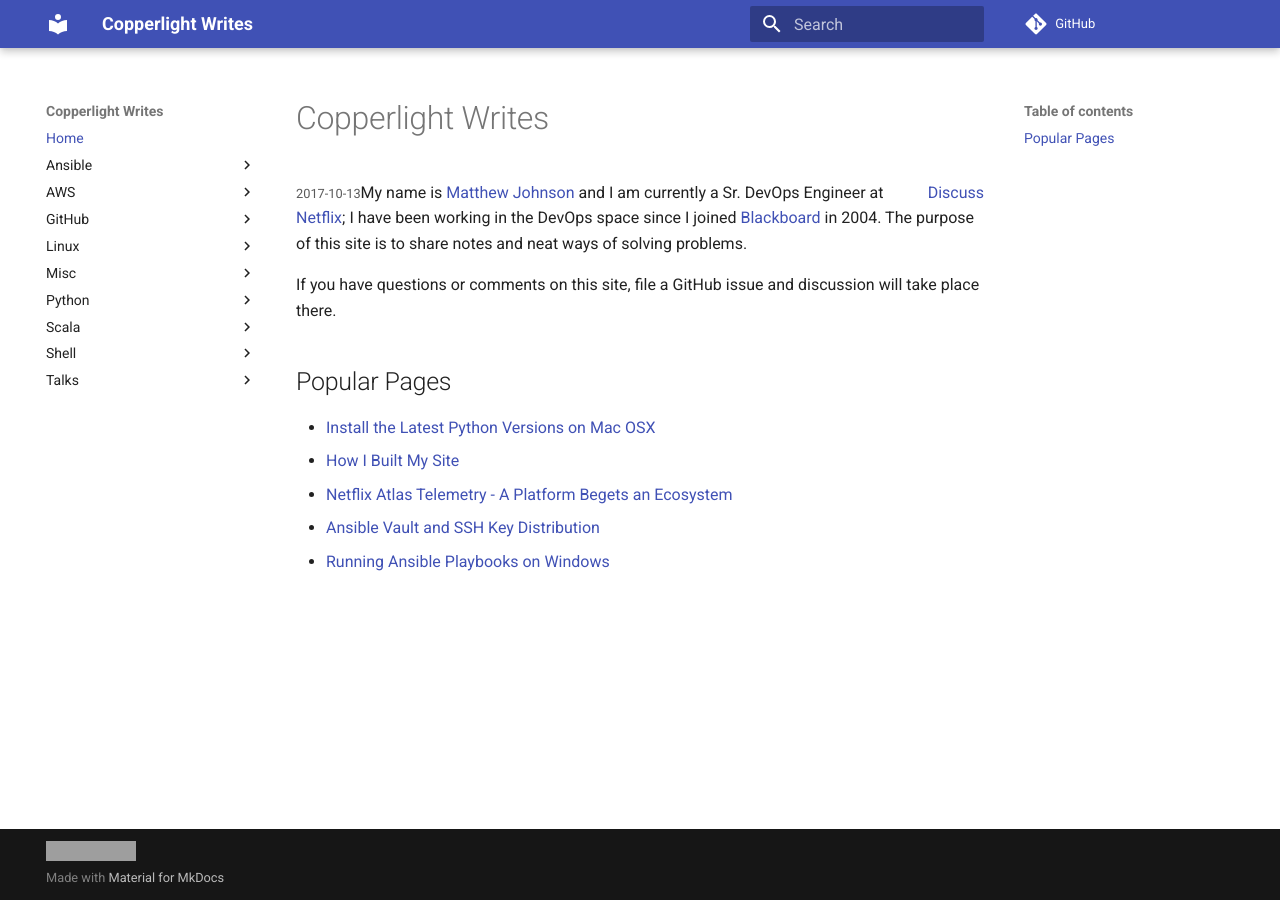
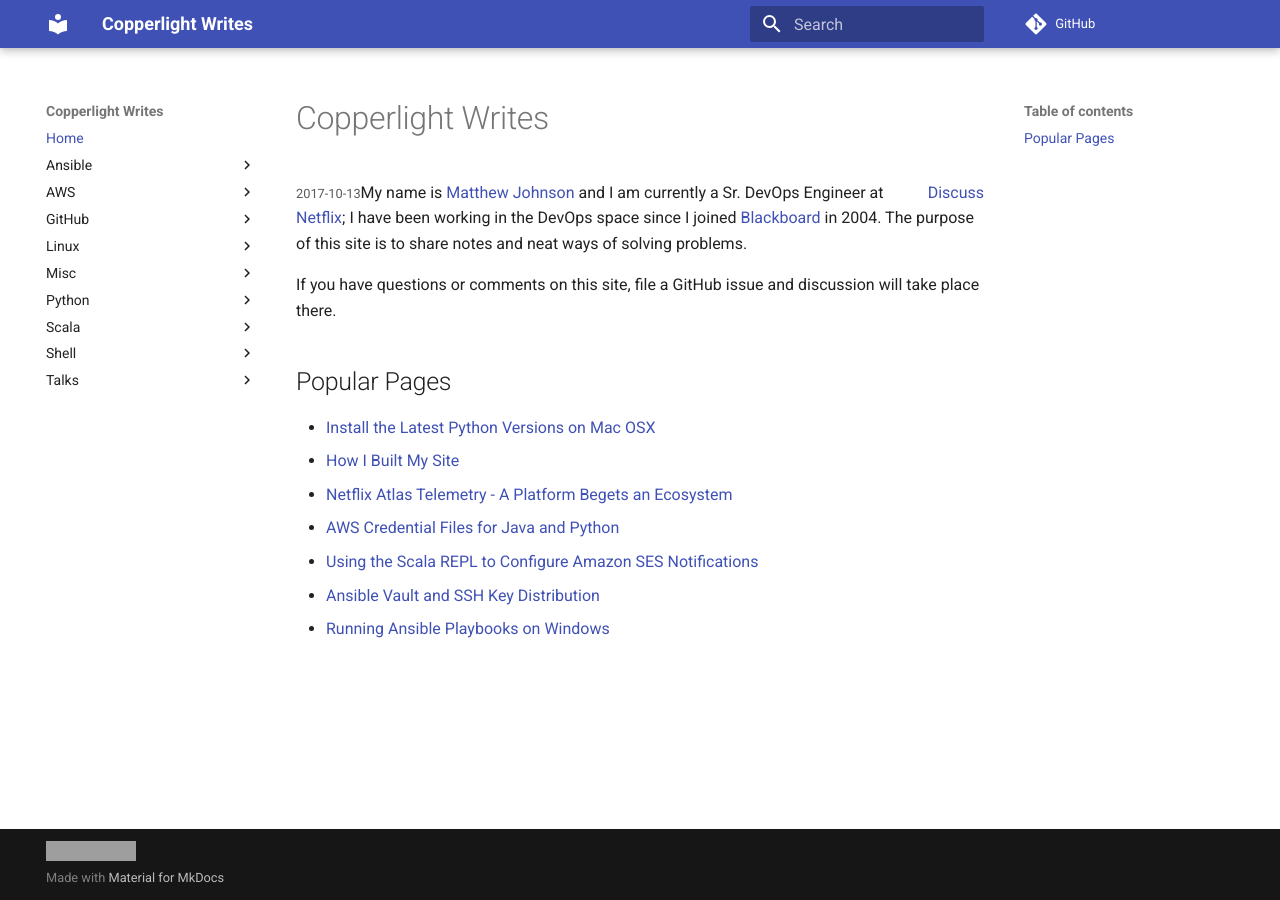
Before and after one commit to copperlight/copperlight.github.io, an MkDocs documentation site: the page built from docs/index.md, in a window 1280 px wide. Built offline with MkDocs 1.6.1 and Material for MkDocs 9.7.7, drawn with Linux system fonts in a browser that asks for light colours; some web fonts are replaced; comment, search, counter and statistics services are not loaded; old or Windows-style settings are respelled for this version of MkDocs; grey boxes are pictures that could not be loaded.

Commit message:
add more popular pages

```diff
--- a/docs/index.md
+++ b/docs/index.md
@@ -14,5 +14,7 @@ If you have questions or comments on this site, file a GitHub issue and discussi
 * [Install the Latest Python Versions on Mac OSX](python/install-the-latest-python-versions-on-macosx.md)
 * [How I Built My Site](github/how-i-built-my-site.md)
 * [Netflix Atlas Telemetry - A Platform Begets an Ecosystem](talks/netflix-atlas-telemetry-a-platform-begets-an-ecosystem.md)
+* [AWS Credential Files for Java and Python](aws/aws-credential-files-for-java-and-python.md)
+* [Using the Scala REPL to Configure Amazon SES Notifications](scala/using-the-scala-repl-to-configure-amazon-ses-notifications.md)
 * [Ansible Vault and SSH Key Distribution](ansible/ansible-vault-and-ssh-key-distribution.md)
 * [Running Ansible Playbooks on Windows](ansible/running-ansible-playbooks-on-windows.md)
```
